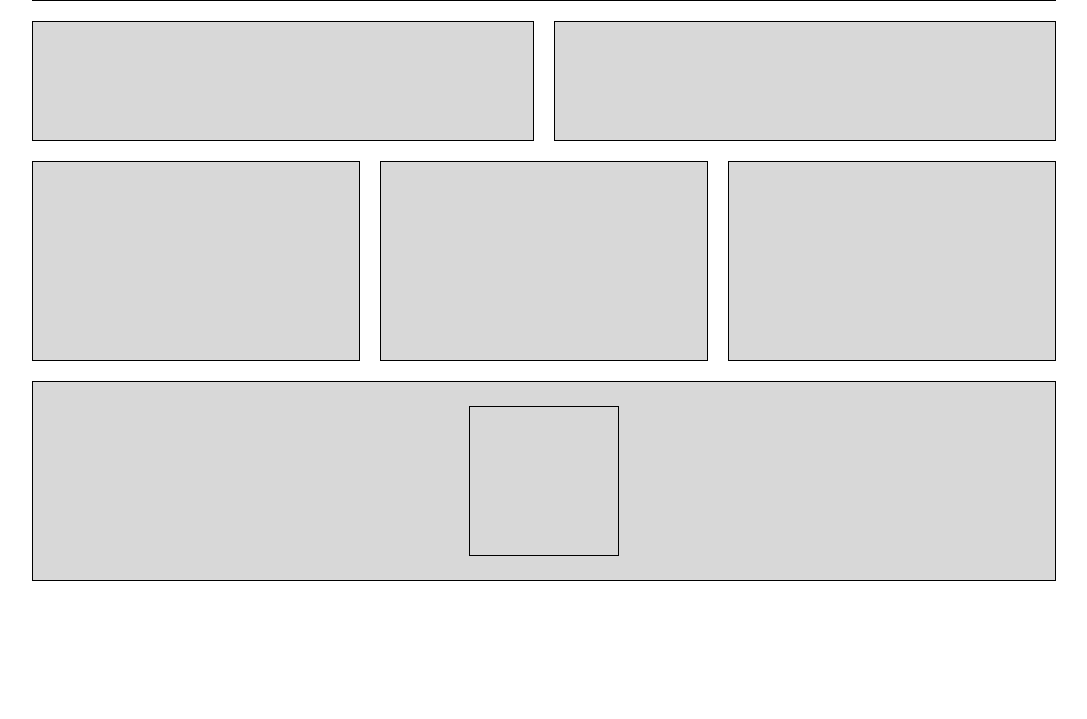
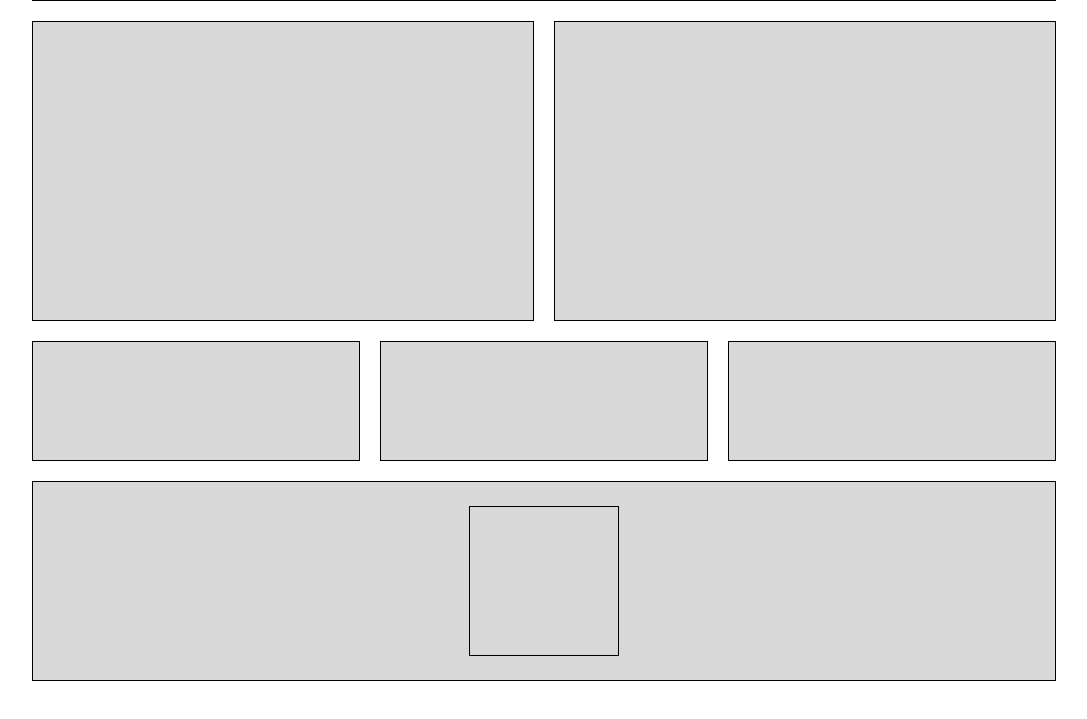
Before and after one commit to williamegomez/hb-layout-grid, a plain HTML site: page index.html in a window 1280 px wide. Shown: the part 79-798 px from the top of the page, without its empty margins (96-1183 px from the left). Drawn offline with Linux system fonts and the light colour scheme.

Commit message:
Tamaños como el sketch

```diff
--- a/css/styles.css
+++ b/css/styles.css
@@ -9,7 +9,7 @@
       max-width: 1024px;
       margin: 100px auto;
       display: grid;
-      grid-template-rows: 120px 200px 200px;
+      grid-template-rows: 300px 120px 200px;
       grid-template-columns: repeat(6,1fr);
       grid-gap: 20px;
   }
```
